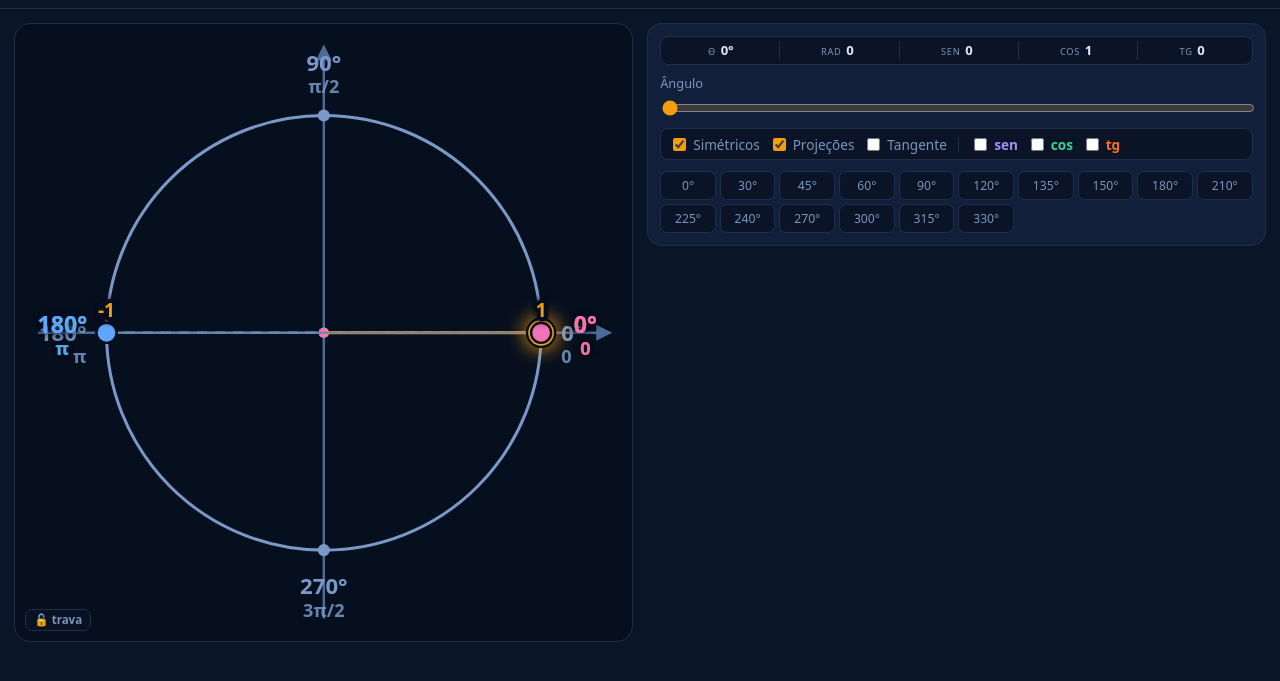
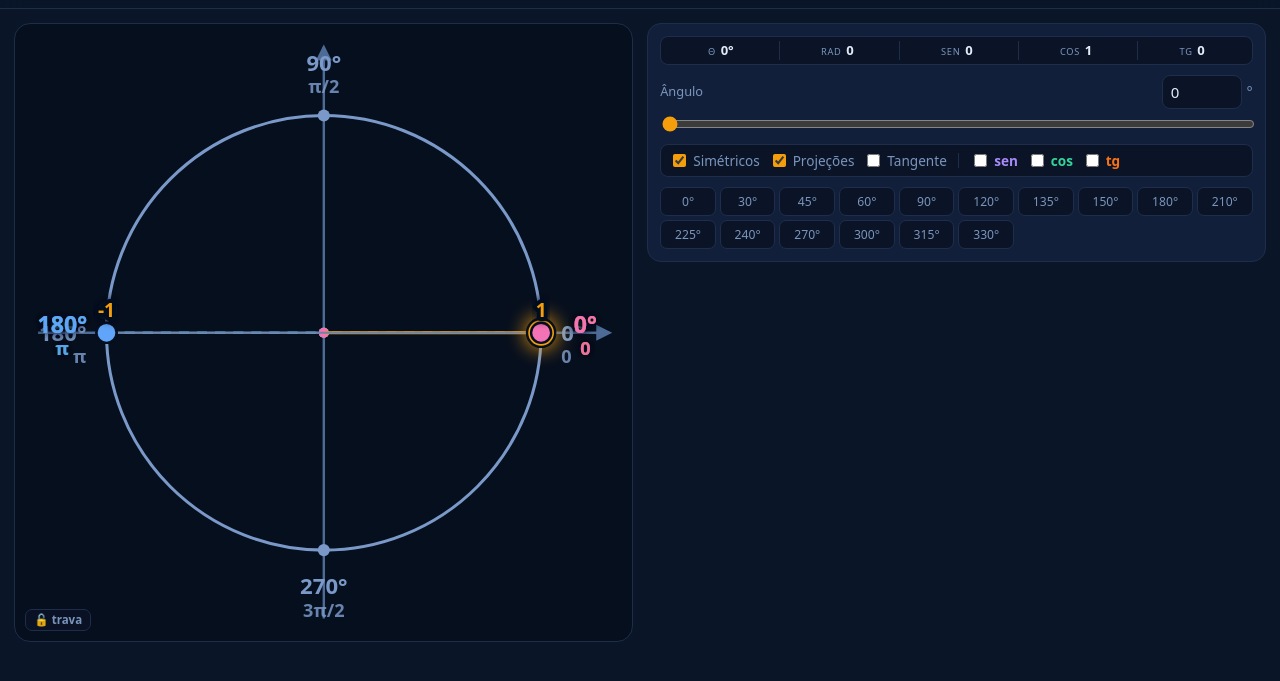
Before and after one commit to muriloducatti/circulo-trigonometrico, a plain HTML site: page index.html in a window 1280 px wide. Shown: the part 43-724 px from the top of the page. Drawn offline with Linux system fonts and the light colour scheme.

Commit message:
ui: input numérico de ângulo de volta, ao lado do label "Ângulo"
Posicionado inline com o label do slider (cabeçalho compacto),
para entrada manual de ângulos quaisquer (ex. 17°, 200°) sem
ocupar uma linha inteira como antes.

Co-Authored-By: Claude Sonnet 4.6 <noreply@anthropic.com>

```diff
--- a/css/styles.css
+++ b/css/styles.css
@@ -167,7 +167,9 @@ body {
 
 /* ── slider ──────────────────────────────────────────────────────── */
 .slider-row { display: flex; flex-direction: column; gap: .3rem; }
-.slider-row span { color: var(--muted); font-size: .8rem; font-weight: 500; }
+.slider-row > span,
+.slider-header > span { color: var(--muted); font-size: .8rem; font-weight: 500; }
+.slider-header { display: flex; align-items: center; justify-content: space-between; gap: .5rem; }
 input[type=range] { width: 100%; accent-color: var(--accent); cursor: pointer; }
 
 /* ── num + toggles ────────────────────────────────────────────────── */
--- a/index.html
+++ b/index.html
@@ -44,10 +44,16 @@
         <div><span>TG</span><strong id="r-tan">0</strong></div>
       </div>
 
-      <label class="slider-row">
-        <span>Ângulo</span>
+      <div class="slider-row">
+        <div class="slider-header">
+          <span>Ângulo</span>
+          <label class="num-wrap">
+            <input type="number" id="angle-num" min="0" max="360" step="1" value="30" />
+            <span class="num-unit">°</span>
+          </label>
+        </div>
         <input type="range" id="angle-range" min="0" max="360" step="1" value="30" />
-      </label>
+      </div>
 
       <div class="toggles">
         <label><input type="checkbox" id="t-sym"  checked /> Simétricos</label>
--- a/js/app.js
+++ b/js/app.js
@@ -5,6 +5,7 @@ import './pwa.js';
 
 const svg      = document.getElementById('trig');
 const range    = document.getElementById('angle-range');
+const numInput = document.getElementById('angle-num');
 const tSym     = document.getElementById('t-sym');
 const tProj    = document.getElementById('t-proj');
 const tTan     = document.getElementById('t-tan');
@@ -54,7 +55,8 @@ tc.onAngleChange(a => {
   const t = tanSafe(r);
   rTan.textContent = isFinite(t) ? formatNumber(t, 3) : '∞';
 
-  if (document.activeElement !== range) range.value = String(Math.round(a));
+  if (document.activeElement !== range)    range.value    = String(Math.round(a));
+  if (document.activeElement !== numInput) numInput.value = String(Math.round(a));
 
   if (graphs.sin) graphs.sin.update(a);
   if (graphs.cos) graphs.cos.update(a);
@@ -65,6 +67,10 @@ tc.onAngleChange(a => {
 
 // ── controls ────────────────────────────────────────────────────────────
 range.addEventListener('input',  e => tc.setAngle(Number(e.target.value)));
+numInput.addEventListener('input', e => {
+  const v = Number(e.target.value);
+  if (Number.isFinite(v)) tc.setAngle(v);
+});
 tSym.addEventListener('change',  e => tc.setShowSym(e.target.checked));
 tProj.addEventListener('change', e => tc.setShowProj(e.target.checked));
 tTan.addEventListener('change',  e => tc.setShowTan(e.target.checked));
@@ -94,4 +100,5 @@ btnLock.addEventListener('click', e => {
 range.addEventListener('input', e => { if (locked) e.target.value = String(Math.round(tc.getAngle())); });
 
 // ── init ─────────────────────────────────────────────────────────────────
-range.value = String(Math.round(initial));
+range.value    = String(Math.round(initial));
+numInput.value = String(Math.round(initial));
--- a/service-worker.js
+++ b/service-worker.js
@@ -1,7 +1,7 @@
 // Bump CACHE_NAME whenever you want to force eviction of old caches.
 // With network-first strategy below, content updates are always fetched fresh
 // from the network — this name only controls cleanup of stale cache buckets.
-const CACHE_NAME = 'trig-circle-v13';
+const CACHE_NAME = 'trig-circle-v14';
 
 const PRECACHE = [
   './',
```
